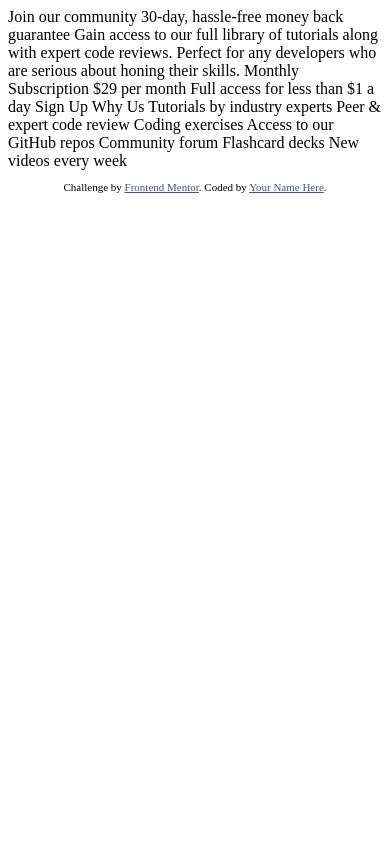
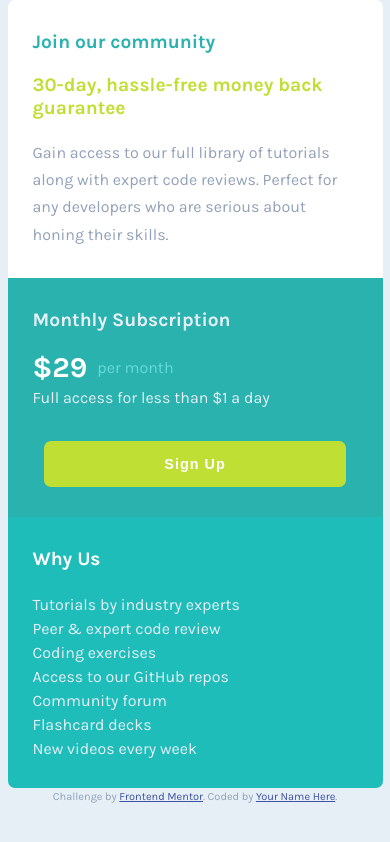
Before and after one commit to Pi-Gul/single-price, a plain HTML site: page index.html in a window 390 px wide. Drawn offline with Linux system fonts and the light colour scheme.

Commit message:
first mobile version

```diff
--- a/index.html
+++ b/index.html
@@ -3,42 +3,49 @@
 <head>
   <meta charset="UTF-8">
   <meta name="viewport" content="width=device-width, initial-scale=1.0"> <!-- displays site properly based on user's device -->
+	<link href="./styles/style.css" rel="stylesheet" type="text/css">
+  <link rel="icon" type="image/png" sizes="32x32" href="./images/favicon-32x32.png">
+	<link href="https://fonts.googleapis.com/css?family=Karla:400,700&display=swap" rel="stylesheet">
+  <title>Frontend Mentor | Single Price Grid Component</title>
+</head>
 
-  <link rel="icon" type="image/png" sizes="32x32" href="./images/favicon-32x32.png">
+<body>
+	<main>
 
-  <title>Frontend Mentor | Single Price Grid Component</title>
+		<section class="section-1">
+			<h1>Join our community</h1>
+			<h2>30-day, hassle-free money back guarantee</h2>
+			<p>Gain access to our full library of tutorials along with expert code reviews.
+			Perfect for any developers who are serious about honing their skills.</p>
+		</section>
 
-  <!-- Feel free to remove these styles or customise in your own stylesheet 👍 -->
-  <style>
-    .attribution { font-size: 11px; text-align: center; }
-    .attribution a { color: hsl(228, 45%, 44%); }
-  </style>
-</head>
-<body>
-  Join our community
+		<div class="double-section">
 
-  30-day, hassle-free money back guarantee
+			<section class="section-2">
+				<h1>Monthly Subscription</h1>
+				<div class="sub">
+					<div class="sub-price">&dollar;29</div><div class="sub-time">per month</div>
+				</div>
+				<p>Full access for less than &dollar;1 a day</p>
+				<button>Sign Up</button>
+			</section>
 
-  Gain access to our full library of tutorials along with expert code reviews.
-  Perfect for any developers who are serious about honing their skills.
+			<section class="section-3">
+				<h1>Why Us</h1>
+				<ul>
+					<li>Tutorials by industry experts</li>
+					<li>Peer &amp; expert code review</li>
+					<li>Coding exercises</li>
+					<li>Access to our GitHub repos</li>
+					<li>Community forum</li>
+					<li>Flashcard decks</li>
+					<li>New videos every week</li>
+				</ul>
+			</section>
 
-  Monthly Subscription
+		</div>
 
-  &dollar;29 per month
-
-  Full access for less than &dollar;1 a day
-
-  Sign Up
-
-  Why Us
-
-  Tutorials by industry experts
-  Peer &amp; expert code review
-  Coding exercises
-  Access to our GitHub repos
-  Community forum
-  Flashcard decks
-  New videos every week
+  </main>
 
   <footer>
     <p class="attribution">
--- a/styles/style.css
+++ b/styles/style.css
@@ -0,0 +1,125 @@
+* {
+  padding: 0px;
+  margin: 0px;
+  box-sizing: border-box;
+}
+
+html {
+  background-color: hsl(204, 43%, 93%);
+  font-size: 16px;
+  font-family: "Karla", sans-serif;
+}
+
+body {
+  margin: 0px auto;
+  width: 375px;
+}
+
+main {
+  display: flex;
+  flex-direction: column;
+}
+
+ul {
+  list-style: none;
+}
+
+section {
+  position: relative;
+  width: 375px;
+  padding: 30px 25px;
+}
+
+p {
+  font-size: 1em;
+  line-height: 1.7;
+  color: hsl(218, 22%, 65%);
+}
+
+h1 {
+  font-size: 1.2em;
+  margin-bottom: 20px;
+}
+
+button {
+  display: block;
+  background-color: hsl(71, 73%, 54%);
+  color: white;
+  font-size: 0.9em;
+  font-weight: 700;
+  letter-spacing: 1px;
+  padding: 15px 120px;
+  border-radius: 7px;
+  margin-top: 30px;
+  margin-left: auto;
+  margin-right: auto;
+  border: 0px;
+}
+
+.double-section {
+  color: white;
+  display: flex;
+  flex-direction: column;
+}
+
+.section-1 {
+  background-color: white;
+  border-radius: 7px 7px 0px 0px;
+}
+
+.section-1 h1 {
+  color: hsl(179, 62%, 43%);
+}
+
+.section-1 h2 {
+  color: hsl(71, 73%, 54%);
+  font-size: 1.2em;
+  margin-bottom: 20px;
+}
+
+.section-2 {
+  background-color: hsl(179, 62%, 43%);
+}
+
+.section-2 h1 {
+  color: hsl(204, 43%, 93%);
+}
+
+.section-2 .sub {
+  display: flex;
+  align-items: center;
+}
+
+.section-2 .sub-price {
+  display: inline-block;
+  color: white;
+  font-size: 1.8em;
+  font-weight: bold;
+}
+
+.section-2 .sub-time{
+  display: inline-block;
+  color: hsl(179, 62%, 63%);
+  padding-left: 10px;
+}
+
+.section-2 p, .section-3 ul {
+  color: hsl(204, 43%, 93%);
+}
+
+.section-3 {
+  background-color: hsl(179, 72%, 43%);
+  border-radius: 0px 0px 7px 7px;
+}
+
+.section-3 li {
+  padding-top: 5px;
+}
+
+.attribution {
+  font-size: 11px; text-align: center;
+}
+
+.attribution a {
+  color: hsl(228, 45%, 44%);
+}
```
